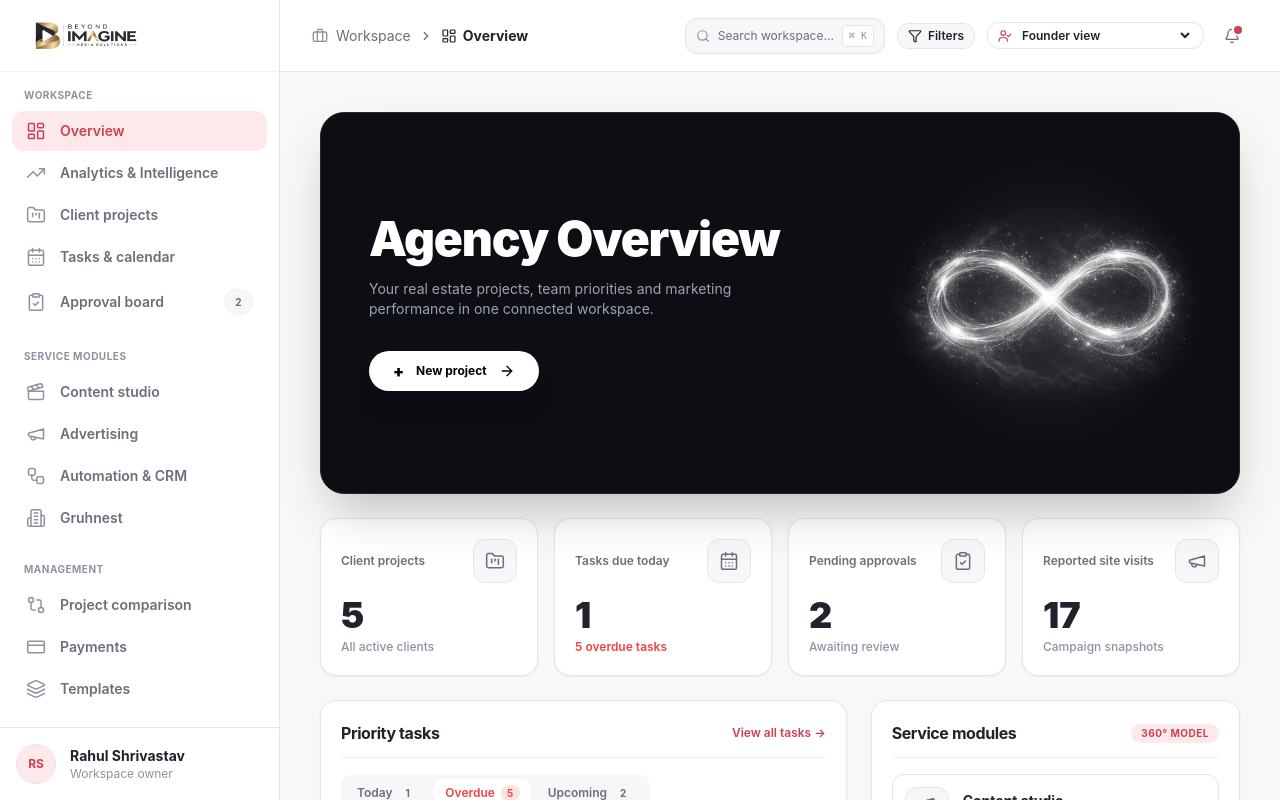
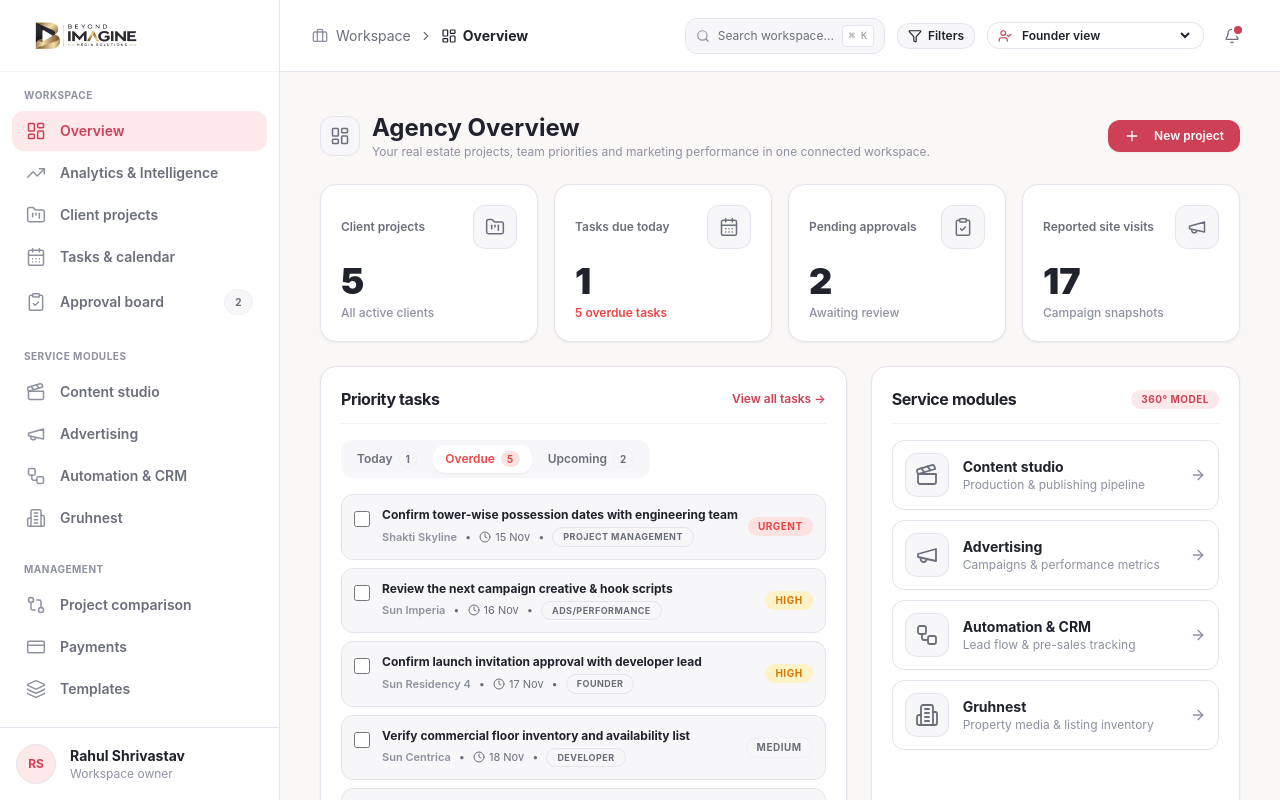
Before and after one commit to shubhamm-18/bim, a Next.js app: page / in a window 1280 px wide. Shown: the top 800 px of the page. Built offline with nearby package versions, Linux system fonts and the light colour scheme.

Commit message:
feat(overview): remove bulky hero banner in favor of clean unified page header

```diff
--- a/src/components/features/overview/OverviewHero.tsx
+++ b/src/components/features/overview/OverviewHero.tsx
@@ -9,25 +9,23 @@ export function OverviewHero() {
   const { setIsNewProjectModalOpen } = useWorkspaceStore();
 
   return (
-    <div className="relative overflow-hidden rounded-3xl bg-surface-darkHero border border-border-darkHero shadow-2xl text-white">
-      {/* Subtle Ambient Brand Glow */}
-      <div className="absolute -top-32 -left-32 w-80 h-80 bg-brand/15 rounded-full blur-3xl pointer-events-none" />
+    <div
+      className="relative overflow-hidden rounded-3xl border border-border-darkHero shadow-2xl text-white bg-black bg-cover bg-center sm:bg-right bg-no-repeat min-h-hero flex items-center"
+      style={{ backgroundImage: "url('/banners/hero banner.jpg')" }}
+    >
+      {/* Smooth Dark Shade on Left so Text is 100% Crystal Clear */}
+      <div className="absolute inset-0 bg-gradient-to-r from-black/80 via-black/40 to-transparent pointer-events-none" />
 
-      <div className="grid grid-cols-1 lg:grid-cols-12 min-h-hero items-center">
-        {/* LEFT SIDE: Text, Headline & Button */}
-        <div className="lg:col-span-7 p-6 sm:p-10 lg:p-12 flex flex-col justify-center relative z-10">
-          <div>
-            {/* Main Hero Headline */}
+      {/* Content Area */}
+      <div className="p-6 sm:p-10 lg:p-12 relative z-10 max-w-xl">
         <h1 className="text-3xl sm:text-5xl font-black tracking-tight text-white leading-[1.1] mb-2">
           Agency Overview
         </h1>
 
-            {/* Subtitle Description */}
-            <p className="text-xs sm:text-sm text-gray-400 mt-4 max-w-lg leading-relaxed font-normal">
+        <p className="text-xs sm:text-sm text-gray-300 mt-4 leading-relaxed font-normal">
           {agencyConfig.brand.tagline}
         </p>
 
-            {/* Primary Action Pill Button */}
         <div className="mt-8">
           <button
             onClick={() => setIsNewProjectModalOpen(true)}
@@ -40,27 +38,5 @@ export function OverviewHero() {
         </div>
       </div>
     </div>
-
-        {/* RIGHT SIDE: Cute, Seamlessly Blended Infinity Logo */}
-        <div className="lg:col-span-5 flex items-center justify-center p-6 sm:p-8 relative">
-          {/* Soft ambient cosmic glow behind the infinity */}
-          <div className="absolute w-56 h-56 bg-white/5 rounded-full blur-2xl pointer-events-none" />
-
-          {/*
-            mix-blend-screen: Image ke pure black background ko 100% transparent bana deta hai!
-            radial-gradient mask: Charo taraf ke edges ko feather karke background me seamlessly blend kar deta hai!
-          */}
-          <img
-            src="/banners/hero banner.jpg"
-            alt="Beyond Imagine Infinity Logo"
-            className="w-full max-w-xs sm:max-w-sm h-auto object-contain select-none pointer-events-none mix-blend-screen transition-all"
-            style={{
-              maskImage: 'radial-gradient(ellipse at center, rgba(0,0,0,1) 50%, rgba(0,0,0,0) 75%)',
-              WebkitMaskImage: 'radial-gradient(ellipse at center, rgba(0,0,0,1) 50%, rgba(0,0,0,0) 75%)',
-            }}
-          />
-        </div>
-      </div>
-    </div>
   );
 }
--- a/src/components/views/OverviewView.tsx
+++ b/src/components/views/OverviewView.tsx
@@ -1,8 +1,12 @@
 'use client';
 
 import React from 'react';
+import { Plus } from 'lucide-react';
+import { Button } from '@/components/ui/Button';
+import { OverviewIcon } from '@/components/ui/OverviewIcon';
+import { useWorkspaceStore } from '@/store/workspace-store';
+import { agencyConfig } from '@/config/agency.config';
 import {
-  OverviewHero,
   OverviewMetrics,
   TaskPrioritySection,
   ServiceModulesSection,
@@ -10,15 +14,37 @@ import {
 } from '@/components/features/overview';
 
 export function OverviewView() {
+  const { setIsNewProjectModalOpen } = useWorkspaceStore();
+
   return (
     <div className="space-y-6 pb-12 animate-fade-in">
-      {/* 1. Hero Banner with Customizable Background */}
-      <OverviewHero />
+      {/* Sleek Top Header (Clean standard dashboard header) */}
+      <div className="flex flex-col sm:flex-row sm:items-center justify-between gap-4">
+        <div className="flex items-center gap-3">
+          <div className="w-10 h-10 rounded-xl bg-surface-subtle border border-border text-text-muted flex items-center justify-center shrink-0">
+            <OverviewIcon className="w-5 h-5" />
+          </div>
+          <div>
+            <h1 className="text-2xl font-bold text-text-main">Agency Overview</h1>
+            <p className="text-xs text-text-subtle">
+              {agencyConfig.brand.tagline}
+            </p>
+          </div>
+        </div>
+        <Button
+          variant="brand"
+          onClick={() => setIsNewProjectModalOpen(true)}
+          className="shrink-0"
+        >
+          <Plus className="w-4 h-4 mr-1.5" />
+          <span>New project</span>
+        </Button>
+      </div>
 
-      {/* 2. Core KPI Metric Cards */}
+      {/* Core KPI Metric Cards */}
       <OverviewMetrics />
 
-      {/* 3. Priority Tasks & 360° Service Modules */}
+      {/* Priority Tasks & 360° Service Modules */}
       <div className="grid grid-cols-1 lg:grid-cols-12 gap-6">
         <div className="lg:col-span-7">
           <TaskPrioritySection />
@@ -28,7 +54,7 @@ export function OverviewView() {
         </div>
       </div>
 
-      {/* 4. Client Projects Summary Table */}
+      {/* Client Projects Summary Table */}
       <ProjectsSummaryTable />
     </div>
   );
```
Lines whose indentation alone changed are shown as unchanged.
